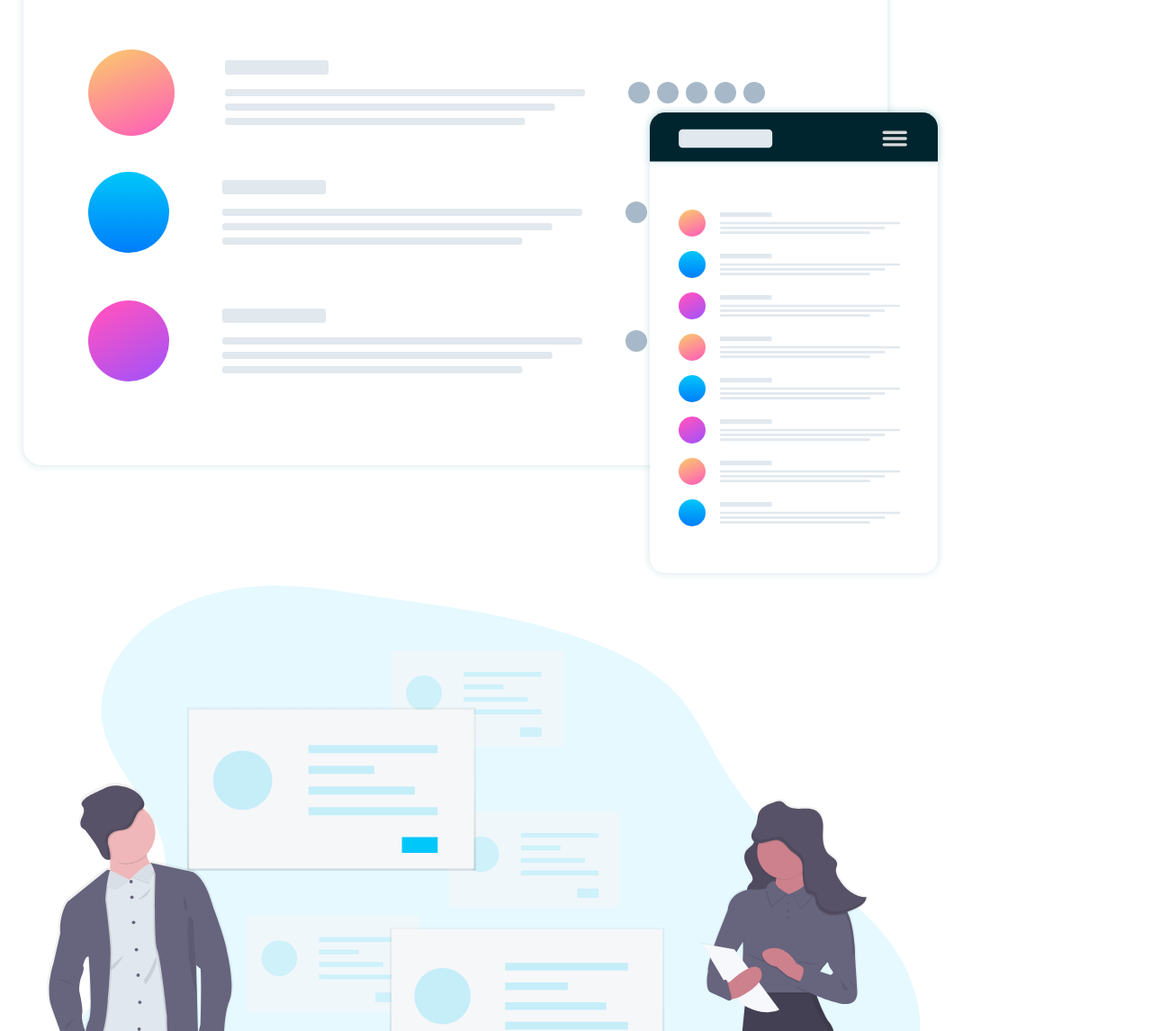
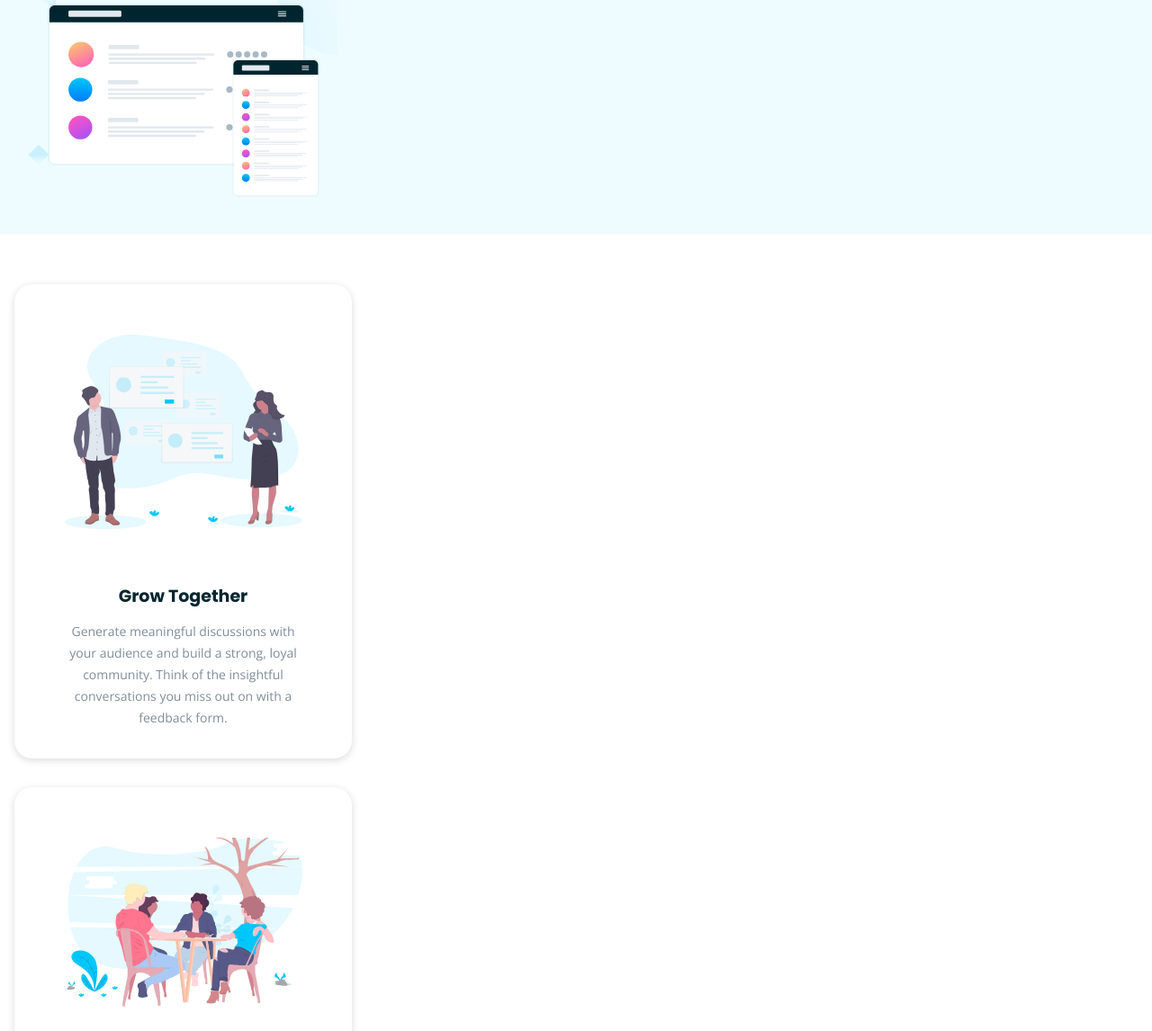
Before and after one commit to BC-MAY-21-ROR/kata-01-diseno-web-k1-nov21-3, a website: page index.html in a window 1280 px wide. Shown: the part 474-1620 px from the top of the page at 90% size. Drawn offline with nearby package versions, Linux system fonts and the light colour scheme.

Commit message:
Created cards styles
Styles added to /src/scss/layout/_cards.scss for the box, title, image and paragraph including colors
provided in style-guide and a box-shadow css effect.

Co-authored-by: Anisbeflo  <abejarano0@ucol.mx>
Co-authored-by: diegoOG09  <xdiegoemmax@outlook.com>
Co-authored-by: rallygou  <rallygou@gmail.com>
Co-authored-by: maxerlopez  <maxer.lopez@gmail.com>

```diff
--- a/index.html
+++ b/index.html
@@ -18,6 +18,7 @@
 
 <body>
 
+   <div class="mid-part">
       <header id="header" class="container">
 
          <div class="icon">
@@ -27,7 +28,7 @@
 
       </header>
 
-   <div class="flex-content-pt1">
+      <div class="flex-content-pt1 container">
 
          <div class="title-pt1">
             <h1>
@@ -51,9 +52,12 @@
          </div>
 
       </div>
+   </div>
 
 
-   <div class="cards">
+   <!--CARDS-->
+
+   <div class="cards container">
       <div class="card">
          <img src="images/illustration-grow-together.svg" alt="">
          <h2 class="card-title">Grow Together</h2>
--- a/src/scss/app.scss
+++ b/src/scss/app.scss
@@ -4,3 +4,4 @@
 @import 'layout/header';
 @import 'layout/footer';
 @import 'layout/mid';
+@import 'layout/cards';
--- a/src/scss/base/_globales.scss
+++ b/src/scss/base/_globales.scss
@@ -1,5 +1,6 @@
 body {
     height: 100vh;
-    margin-left: 1rem;
-    margin-right: 1rem;
+
+
+    //background-image: url('/images/bg-hero-mobile.svg');
 }
--- /dev/null
+++ b/src/scss/layout/_cards.scss
@@ -0,0 +1,42 @@
+.cards {
+    margin-top: 3.5rem;
+    display: flex;
+    flex-direction: column;
+    .card {
+        border-radius: 20px;
+        box-shadow: rgba(0, 0, 0, 0.15) 0px 2px 8px;
+        margin-bottom: 2rem;
+        padding-bottom: 1.2rem;
+        padding-left: 2rem;
+        padding-right: 2rem;
+
+        img {
+            display: block;
+            width: 100%;
+            max-width: 16.5rem;
+            margin: auto;
+            padding-top: 3.5rem;
+            padding-bottom: 1.5rem;
+            margin-bottom: 2.5rem;
+        }
+
+        .card-title{
+            text-align: center;
+            font-family: $fontpoppin;
+            font-weight: 700;
+            color: $veryDarkCyan;
+            font-size: 19px;
+        }
+
+        p {
+            text-align: center;
+            font-family: $fontopensans;
+            font-weight: 400;
+            color: $GrayishBlue;
+            line-height: 1.5rem;
+            font-size: 14px;
+            padding-left: 1rem;
+            padding-right: 1rem;
+        }
+    }
+}
--- a/src/scss/layout/_header.scss
+++ b/src/scss/layout/_header.scss
@@ -1,9 +1,13 @@
 .container {
   max-width: 375px;
+  margin-left: 1rem;
+  margin-right: 1rem;
 }
 
 #header {
-  margin-top: 2rem;
+  z-index: 1;
+  //margin-top: 2rem;
+  padding-top: 2rem;
   margin-bottom: 5rem;
 
   .icon {
@@ -23,6 +27,7 @@
       font-weight: 600;
       padding: 0.5rem 1rem 0.5rem 1rem;
       text-decoration: none;
+      background-color: white;
     }
   }
 }
--- a/src/scss/layout/_mid.scss
+++ b/src/scss/layout/_mid.scss
@@ -29,6 +29,7 @@
         display: flex;
         justify-content: center;
         margin: 0;
+        margin-bottom: 3rem;
 
       a{
         background-color: $pink;
@@ -44,3 +45,19 @@
 
     }
 }
+
+.mid-part {
+    background-image: url('/images/bg-hero-mobile.svg');
+    background-size:auto;
+    background-repeat: no-repeat;
+    background-color: #d9f9ff70;
+
+    .images-pt1 {
+        img {
+            display: block;
+            max-width: 19rem;
+            margin: auto;
+            padding-bottom: 2.5rem;
+        }
+    }
+}
```
Also changed, not shown: build/css/app.css, 1 other file. Lines whose indentation alone changed are shown as unchanged.
